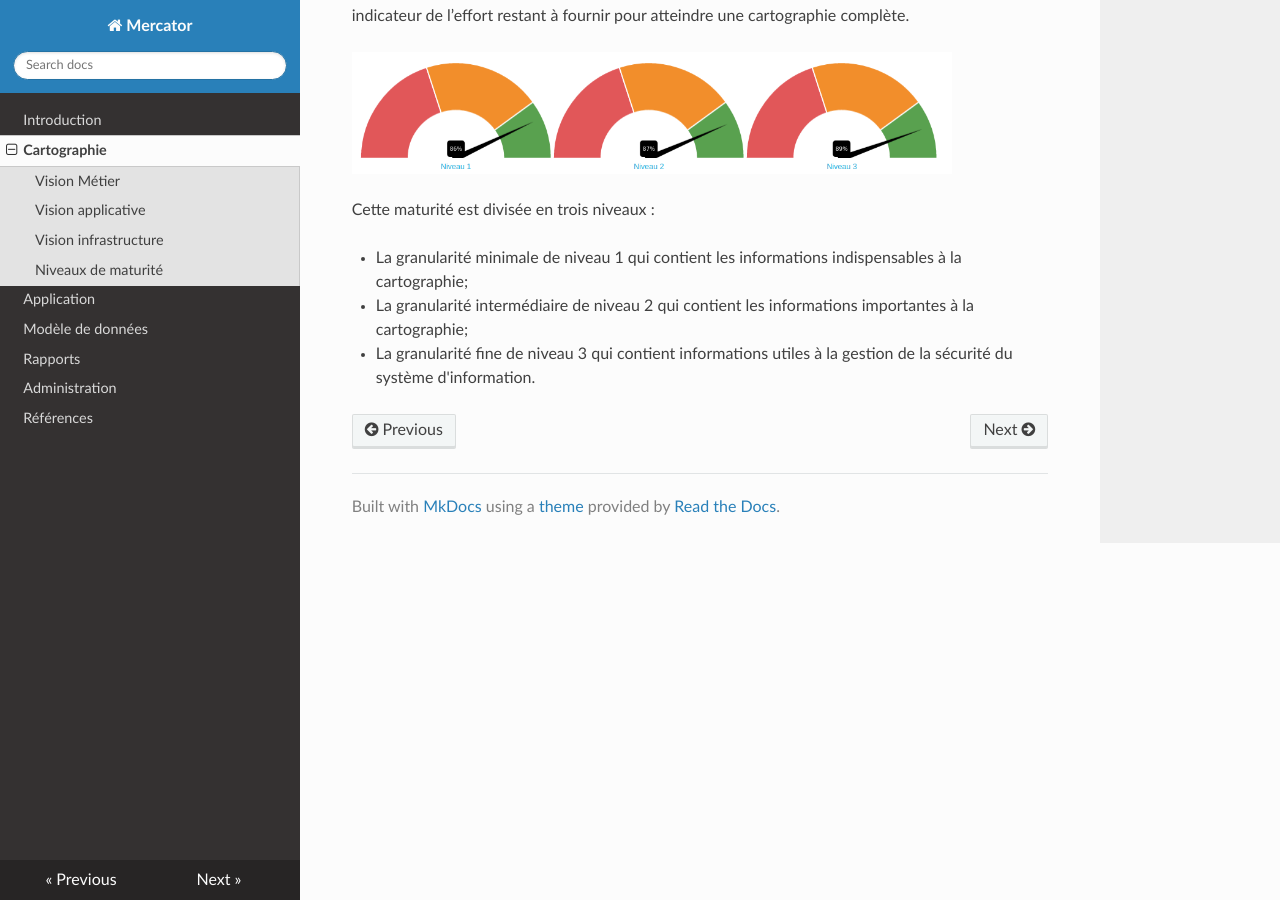
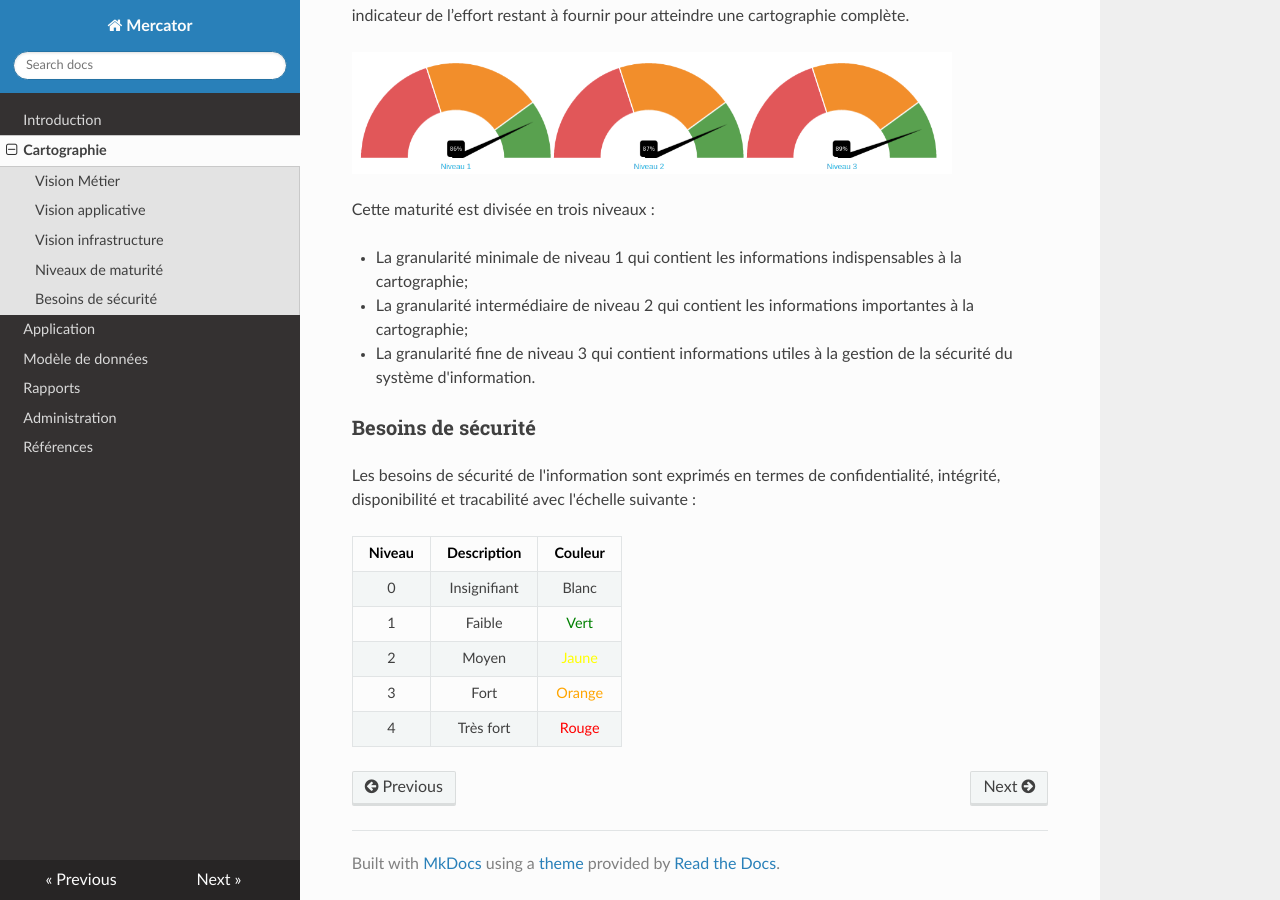
Before and after one commit to dbarzin/mercator, an MkDocs documentation site: the page built from docs/cartography.md, in a window 1280 px wide and 900 px high, scrolled down 975 px. Built offline with MkDocs 1.6.1, drawn with Linux system fonts in a browser that asks for light colours; nearby versions of some CDN libraries.

Commit message:
update doc

```diff
--- a/docs/cartography.md
+++ b/docs/cartography.md
@@ -34,3 +34,15 @@ Cette maturité est divisée en trois niveaux :
 * La granularité minimale de niveau 1 qui contient les informations indispensables à la cartographie;
 * La granularité intermédiaire de niveau 2 qui contient les informations importantes à la cartographie;
 * La granularité fine de niveau 3 qui contient informations utiles à la gestion de la sécurité du système d'information.
+
+### Besoins de sécurité
+
+Les besoins de sécurité de l'information sont exprimés en termes de confidentialité, intégrité, disponibilité et tracabilité avec l'échelle suivante :
+
+| Niveau   |      Description      |  Couleur |
+|:----------:|:-------------:|:------:|
+| 0| Insignifiant | Blanc |
+| 1 |    Faible   | <span style="color:green">Vert</span> |
+| 2 | Moyen | <span style="color:yellow;">Jaune</span> |
+| 3 | Fort | <span style="color:orange">Orange</span> |
+| 4 | Très fort | <span style="color:red">Rouge</span> |
```
Also changed, not shown: docs/reports.md (+5 -4 lines), site/index.html, site/reports/index.html, site/search/search_index.json, 1 other file.
